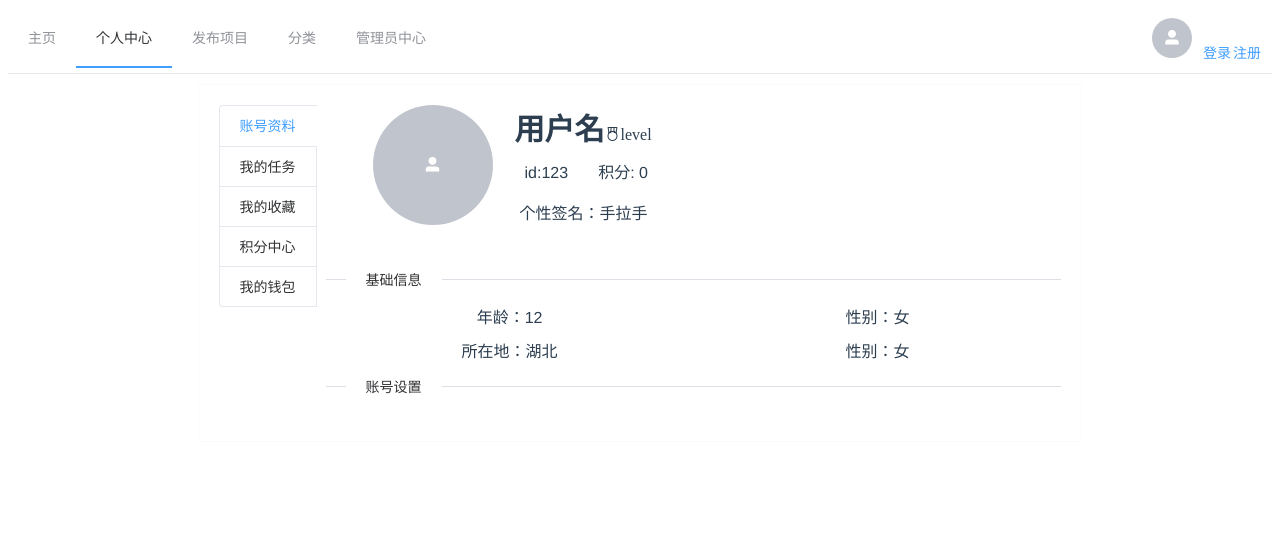
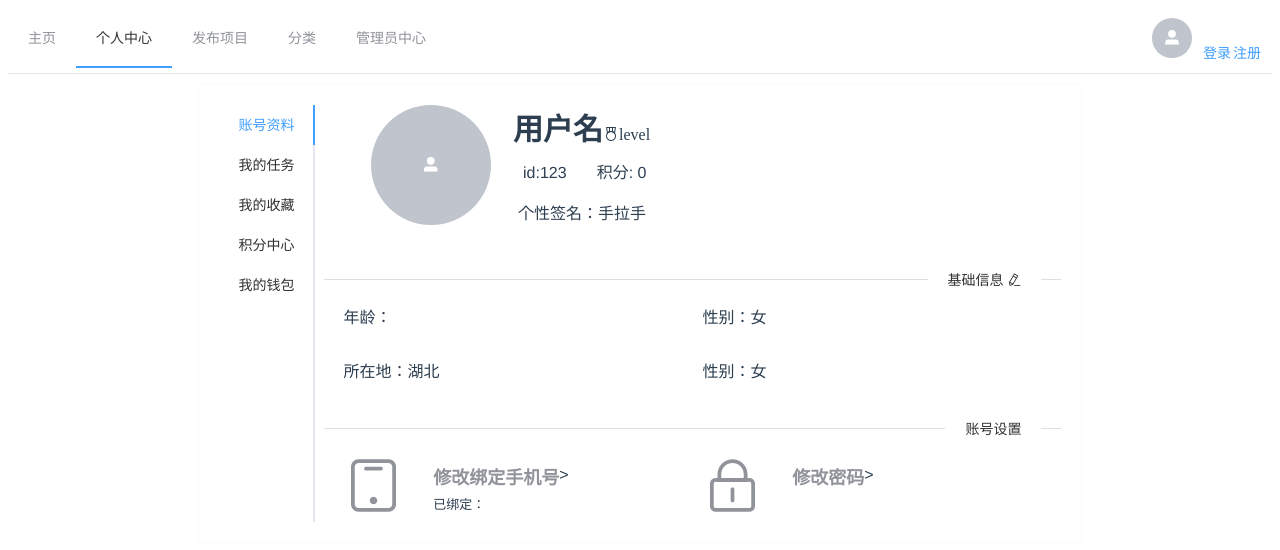
Before and after one commit to whucsy/hand_hand, a Vue app in the folder view/: page /#/components/UserInfo in a window 1280 px wide. Shown: the top 550 px of the page. Built offline with nearby package versions, Linux system fonts and the light colour scheme.

Commit message:
bug:修改了个人中心界面网页源代码报错的bug

```diff
--- a/view/src/components/CountInfo.vue
+++ b/view/src/components/CountInfo.vue
@@ -1,6 +1,6 @@
 <template>
   <div>
-  <el-row class="demo-avatar demo-basic">
+    <el-row class="demo-avatar demo-basic" style="height: 150px">
       <!--    头像-->
       <el-col :span="6">
         <el-avatar icon="el-icon-user-solid" :size="120" style="margin-left: 30px"></el-avatar>
@@ -23,79 +23,70 @@
       </el-col>
     </el-row>
 
-  <el-divider content-position="left">基础信息</el-divider>
 
-  <el-row class="demo-avatar demo-basic">
-    <el-col :span="12"><span>年龄：12</span></el-col>
+    <el-divider content-position="right">基础信息
+      <el-popover
+        placement="top-start"
+        width="50"
+        trigger="hover"
+        content="点击修改信息">
+        <i class="el-icon-edit" @click="editInfo" slot="reference"></i>
+      </el-popover>
+    </el-divider>
+
+    <div style="height: 100px; text-align: left; margin-left: 20px">
+    <el-row class="demo-avatar demo-basic" style="">
+      <el-col :span="12"><span :data="age">年龄：</span></el-col>
       <el-col :span="12"><span>性别：女</span></el-col>
     </el-row>
-  <el-row class="demo-avatar demo-basic">
+    <el-row class="demo-avatar demo-basic" style="margin-top: 30px">
       <el-col :span="12"><span>所在地：湖北</span></el-col>
       <el-col :span="12"><span>性别：女</span></el-col>
     </el-row>
+  </div>
+    <el-divider content-position="right">账号设置</el-divider>
 
-  <el-divider content-position="left">账号设置</el-divider>
-
-  <el-row class="demo-avatar demo-basic">
-    <el-col :span="12">
-      <div>
-
-      </div>
+      <el-row class="demo-avatar demo-basic" style="text-align: left; margin-left: 20px">
+        <el-col :span="3" style="font-size: 60px;color: #909399"><i class="el-icon-mobile"></i></el-col>
+        <el-col :span="9" style="margin-top: 10px">
+          <el-row><el-link type="info" style="font-size: large" :underline="false"><b>修改绑定手机号</b></el-link>></el-row>
+          <el-row style="margin-top: 5px; font-size: small"><span>已绑定：</span></el-row>
         </el-col>
-    <el-col :span="12">
-      <div>
-
-      </div>
+        <el-col :span="3" style="font-size: 60px;color: #909399"><i class="el-icon-lock"></i></el-col>
+        <el-col :span="9" style="margin-top: 10px">
+          <el-row><el-link type="info" style="font-size: large" :underline="false"><b>修改密码</b></el-link>></el-row>
+<!--          <el-row><span></span></el-row>-->
         </el-col>
       </el-row>
 
 
   </div>
 
-<!--  <el-container-->
-<!--    style="width: 100%; border: 1px solid rgba(211,211,211,0.09);height: 100%;margin-left: 20px;margin-top: 10px">-->
-<!--    <el-aside width="150px" style="margin-top: 20px">-->
-<!--      <el-avatar icon="el-icon-user-solid" :size="120" style="margin-left: 10px"></el-avatar>-->
-<!--    </el-aside>-->
-<!--    <el-main>-->
-<!--      <div style="width:400px;text-align: left;height:180px">-->
-<!--        <div>-->
-<!--          <span style="font-size: 30px;margin-left:5px;"><b>用户名</b></span>-->
-<!--          <i class="el-icon-medal" style="margin-right:15px;size: 15px">level</i>-->
-<!--        </div>-->
-<!--        <div style="width:380px;margin-left:15px;margin-right:10px;margin-top:10px;">-->
-<!--          <span>id:123</span>-->
-<!--          <span style="margin-left: 30px">积分: 0</span>-->
-<!--        </div>-->
-<!--        <div style="margin-top: 17px;margin-left: 10px">-->
-<!--          <span>个性签名：手拉手</span>-->
-<!--        </div>-->
-<!--      </div>-->
-<!--      <el-divider><i class="el-icon-mobile-phone"></i></el-divider>-->
-<!--    </el-main>-->
-<!--  </el-container>-->
 </template>
 
 <script>
   export default {
-    name: "CountInfo"
+    name: "CountInfo",
+    data(){
+      return {
+        age:this.token.age,
+
+      };
+    },
+
+    created(){
+
+    },
+
+    methods:{
+      editInfo() {
+        // alert("点击成功");
+        this.tabIndex = 'myTask';
+      }
+
+    }
   }
 </script>
 
 <style scoped>
-  .el-row {
-    margin-bottom: 10px;
-  }
-
-  .el-col {
-    border-radius: 4px;
-  }
-
-  .user_name {
-    max-height: 36px;
-  }
-
-  .larger-row {
-    max-height: 150px;
-  }
 </style>
--- /dev/null
+++ b/view/src/components/EditInfo.vue
@@ -0,0 +1,18 @@
+<template>
+  <el-breadcrumb separator-class="el-icon-arrow-right">
+    <el-breadcrumb-item :to="{ name: 'UserInfo' ,query:{active:true}}">TAB</el-breadcrumb-item>
+<!--    <el-breadcrumb-item><a href="/">活动管理</a></el-breadcrumb-item>-->
+<!--    <el-breadcrumb-item>活动列表</el-breadcrumb-item>-->
+<!--    <el-breadcrumb-item>活动详情</el-breadcrumb-item>-->
+  </el-breadcrumb>
+</template>
+
+<script>
+    export default {
+        name: "EditInfo"
+    }
+</script>
+
+<style scoped>
+
+</style>
--- a/view/src/components/UserInfo.vue
+++ b/view/src/components/UserInfo.vue
@@ -2,12 +2,71 @@
 <div>
   <el-container style="width: 70%; border: 1px solid rgba(211,211,211,0.09);margin-left: 15%;height: 100%;margin-top: 10px">
       <el-main>
-        <el-tabs :tab-position="tabPosition" style="height: 100%;" v-model="activeName" type="card" @tab-click="handleClick">
-          <el-tab-pane label="账号资料" name="countInfo" ><CountInfo></CountInfo></el-tab-pane>
-          <el-tab-pane label="我的任务">配置管理</el-tab-pane>
-          <el-tab-pane label="我的收藏">角色管理</el-tab-pane>
-          <el-tab-pane label="积分中心">定时任务补偿</el-tab-pane>
-          <el-tab-pane label="我的钱包">定时任务补偿</el-tab-pane>
+        <el-tabs :tab-position="tabPosition" style="height: 100%" v-model="activeName" @tab-click="handleClick">
+          <el-tab-pane label="账号资料" name="0" >
+            <div>
+              <el-row class="demo-avatar demo-basic" style="height: 150px">
+                <!--    头像-->
+                <el-col :span="6">
+                  <el-avatar icon="el-icon-user-solid" :size="120" style="margin-left: 30px"></el-avatar>
+                </el-col>
+                <!--    信息-->
+                <el-col :span="18">
+                  <div style="width:400px;text-align: left;height:150px">
+                    <div>
+                      <span style="font-size: 30px;margin-left:5px;"><b>用户名</b></span>
+                      <i class="el-icon-medal" style="margin-right:15px;size: 15px">level</i>
+                    </div>
+                    <div style="width:380px;margin-left:15px;margin-right:10px;margin-top:10px;">
+                      <span>id:123</span>
+                      <span style="margin-left: 30px">积分: 0</span>
+                    </div>
+                    <div style="margin-top: 17px;margin-left: 10px">
+                      <span>个性签名：手拉手</span>
+                    </div>
+                  </div>
+                </el-col>
+              </el-row>
+              <el-divider content-position="right">基础信息
+                <el-popover placement="top-start" width="50" trigger="hover" content="点击修改信息">
+                  <i class="el-icon-edit" @click="editInfo" slot="reference"></i>
+                </el-popover>
+              </el-divider>
+
+              <div style="height: 100px; text-align: left; margin-left: 20px">
+                <el-row class="demo-avatar demo-basic" style="">
+                  <el-col :span="12"><span :data="age">年龄：</span></el-col>
+                  <el-col :span="12"><span>性别：女</span></el-col>
+                </el-row>
+                <el-row class="demo-avatar demo-basic" style="margin-top: 30px">
+                  <el-col :span="12"><span>所在地：湖北</span></el-col>
+                  <el-col :span="12"><span>性别：女</span></el-col>
+                </el-row>
+              </div>
+              <el-divider content-position="right">账号设置</el-divider>
+
+              <el-row class="demo-avatar demo-basic" style="text-align: left; margin-left: 20px">
+                <el-col :span="3" style="font-size: 60px;color: #909399"><i class="el-icon-mobile"></i></el-col>
+                <el-col :span="9" style="margin-top: 10px">
+                  <el-row><el-link type="info" style="font-size: large" :underline="false"><b>修改绑定手机号</b></el-link>></el-row>
+                  <el-row style="margin-top: 5px; font-size: small"><span>已绑定：</span></el-row>
+                </el-col>
+                <el-col :span="3" style="font-size: 60px;color: #909399"><i class="el-icon-lock"></i></el-col>
+                <el-col :span="9" style="margin-top: 10px">
+                  <el-row><el-link type="info" style="font-size: large" :underline="false"><b>修改密码</b></el-link>></el-row>
+                  <!--          <el-row><span></span></el-row>-->
+                </el-col>
+              </el-row>
+            </div>
+          </el-tab-pane>
+          <el-tab-pane label="我的任务" name="1">配置管理</el-tab-pane>
+          <el-tab-pane label="我的收藏" name="2" >角色管理</el-tab-pane>
+          <el-tab-pane label="积分中心" name="3">定时任务补偿</el-tab-pane>
+          <el-tab-pane label="我的钱包" name="4">定时任务补偿</el-tab-pane>
+          <el-tab-pane name="5" disabled:true>
+            <el-page-header @back="goBack" content="修改信息">
+            </el-page-header>
+          </el-tab-pane>
         </el-tabs>
       </el-main>
   </el-container>
@@ -18,19 +77,29 @@
 <script>
     import HelloWorld from "./HelloWorld";
     import CountInfo from "./CountInfo";
+    import EditInfo from "./EditInfo";
     export default {
         name: "UserInfo",
-      components: {CountInfo, HelloWorld},
       data() {
         return {
-          tabPosition:'left',
-          activeName:'countInfo'
+          tabPosition: 'left',
+          activeName: '0',
+          age: '12',
         };
       },
 
       methods: {
         handleSelect(key, keyPath) {
           console.log(key, keyPath);
+        },
+        handleClick(tab,event) {
+
+        },
+        editInfo() {
+          this.activeName='5';
+        },
+        goBack() {
+          this.activeName='0';
         }
       }
     }
--- a/view/src/router/index.js
+++ b/view/src/router/index.js
@@ -4,22 +4,11 @@ import HelloWorld from '@/components/HelloWorld'
 import UserInfo from "../components/UserInfo";
 import Manager from "../components/Manager";
 import CountInfo from "../components/CountInfo";
+import EditInfo from '../components/EditInfo';
 
 Vue.use(Router);
 
 export default new Router({
-  // routes: [
-  //   {
-  //     path: '/',
-  //     name: 'HelloWorld',
-  //     component: HelloWorld
-  //   },
-  //   {
-  //     path: '/UserInfo',//和router-link to相呼应，导航到/userInfo
-  //     name: 'UserInfo',
-  //     component: UserInfo
-  //   }
-  // ]
   routes: [{
     path: '/',
     name: 'HelloWorld',
@@ -39,11 +28,11 @@ export default new Router({
     name: 'CountInfo',
     component: CountInfo
   },
-    // {
-  //   path: '/personalCenter',
-  //   name: 'personalCenter',
-  //   component: personalCenter
-  //},
+    {
+    path: '/components/EditInfo',
+    name: 'EditInfo',
+    component: EditInfo
+  },
   {
     //管理员中心
     path: '/components/Manager',
```
Also changed, not shown: view/src/App.vue (+5 -5 lines). Lines whose indentation alone changed are shown as unchanged.
